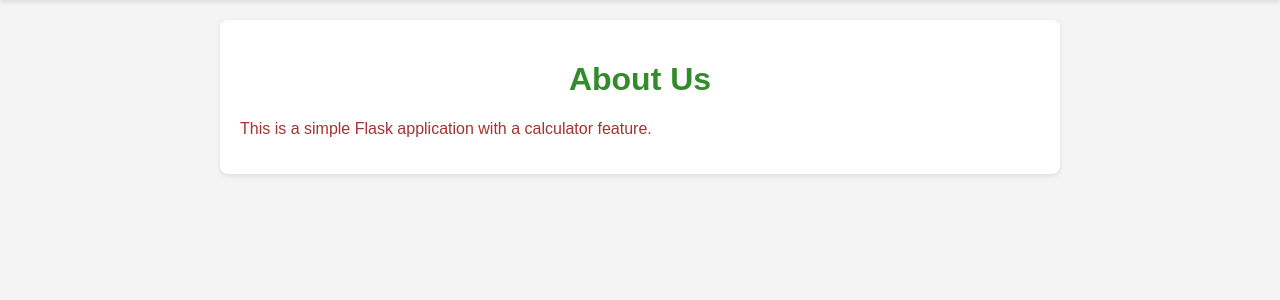
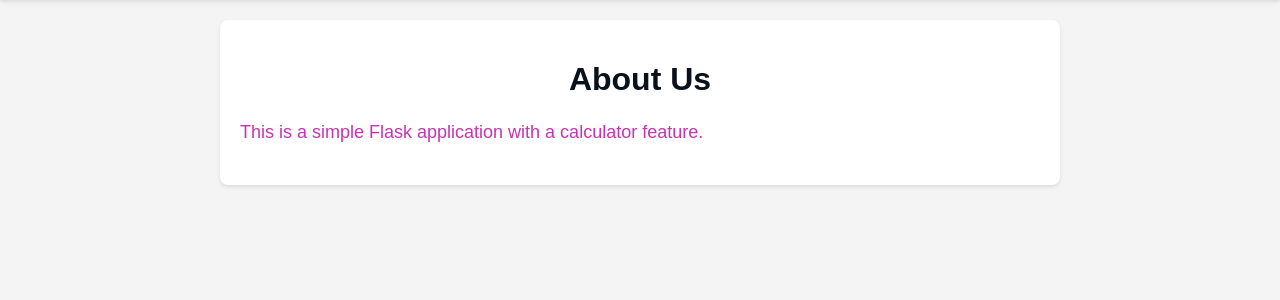
Before and after one commit to Ajith2k20/Tutorial, a Flask app: page /about in a window 1280 px wide. Shown: the part 41-341 px from the top of the page. Run offline with Flask 3, Linux system fonts and the light colour scheme.

Commit message:
Checkpoint before assistant change: Update about page styles
Replit-Commit-Author: Assistant

```diff
--- a/flask_calculator_app/about/static/about/styles.css
+++ b/flask_calculator_app/about/static/about/styles.css
@@ -1,4 +1,11 @@
+
 h1 {
-    color: #328c2b;
-    text-align: center;
+  color: #09121b;
+  margin-bottom: 20px;
 }
+
+p {
+  font-size: 18px;
+  line-height: 1.6;
+  color: #c733b3;
+}
```
